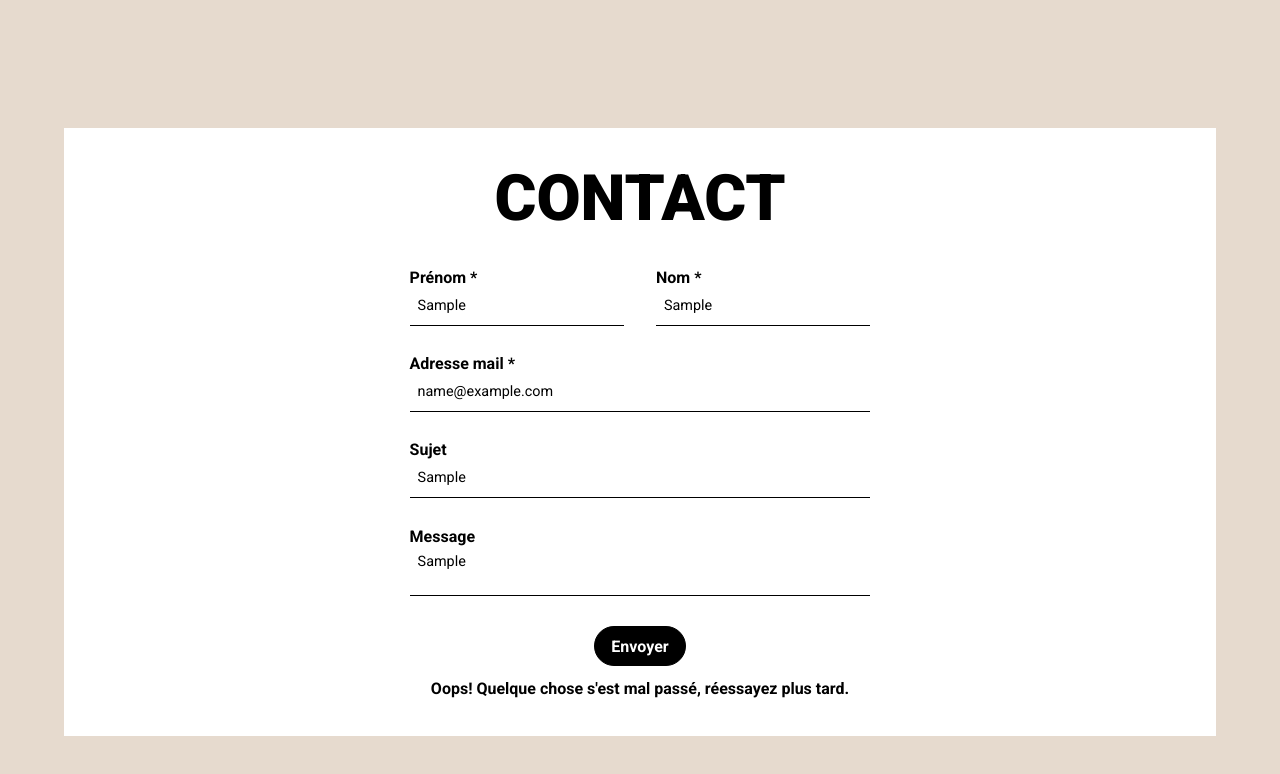
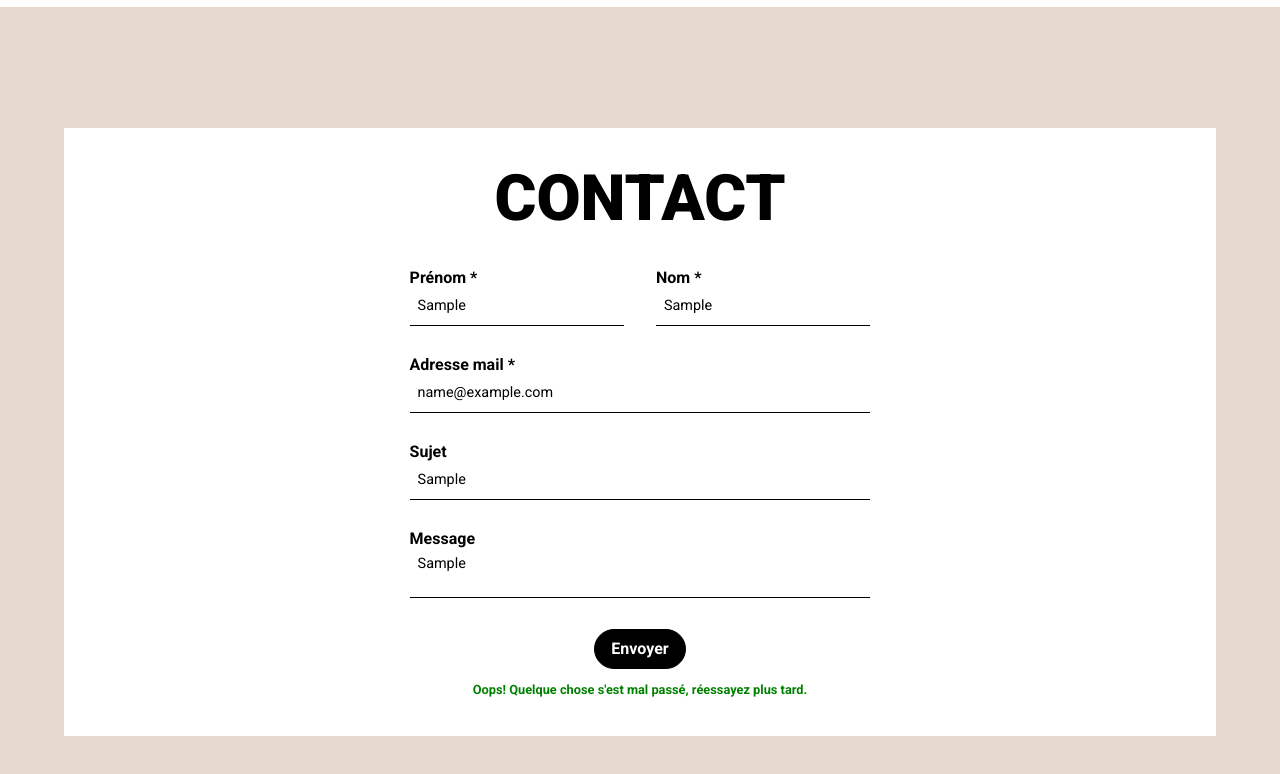
Before and after one commit to anzivinojul/portfolio, an Angular app: page / in a window 1280 px wide. Both pictures are taken after typing "Sample", "Sample", "name@example.com", "Sample", "Sample" into the empty fields and a click on the button "Envoyer". Shown: the part 3744-4518 px from the top of the page. Built offline with nearby package versions, Linux system fonts and the light colour scheme; no server answers.

Commit message:
fix contact messages

```diff
--- a/src/app/pages/contact/contact.component.html
+++ b/src/app/pages/contact/contact.component.html
@@ -35,7 +35,7 @@
       </div>
 
       <input [formControl]="honeypot" class="hidden" type="text" />
-      <div [ngClass]="!submitted? 'hidden' : 'visible'" class="center-text">
+      <div [ngClass]="!submitted? 'hidden' : 'visible'" class="success">
         <span>{{responseMessage}}</span>
       </div>
 
--- a/src/app/pages/contact/contact.component.scss
+++ b/src/app/pages/contact/contact.component.scss
@@ -81,6 +81,14 @@
         align-items: center;
         gap: space(2);
         text-align: center;
+
+        .error {
+          padding: 0 space(2);
+        }
+      }
+
+      .success {
+        padding: 0 space(2);
       }
 
       .lds-ring {
@@ -182,7 +190,6 @@
           flex-direction: column;
           align-items: center;
           justify-content: space-around;
-          gap: 0px;
           width: 60%;
 
           .firstname {
--- a/src/app/pages/contact/contact.component.ts
+++ b/src/app/pages/contact/contact.component.ts
@@ -46,6 +46,7 @@ export class ContactComponent implements OnInit {
       formData.append("message", this.contactForm.get("message").value);
       this.isLoading = true;
       this.submitted = false;
+      this.invalidForm = false;
 
       this.http.post("https://script.google.com/macros/s/AKfycbx3DfS_3HxbsU2twcJ9lmz8timO1G9A1_TkGYmkJ4at4HC0w9-lcAzvPrmYPCd26SPg/exec", formData).subscribe(
         (response) => {
--- a/src/assets/scss/base/_messages.scss
+++ b/src/assets/scss/base/_messages.scss
@@ -1,9 +1,11 @@
 .error {
   color: $red;
   font-size: .8em;
+  text-align: center;
 }
 
 .success {
   color: $green;
   font-size: .8em;
+  text-align: center;
 }
```
